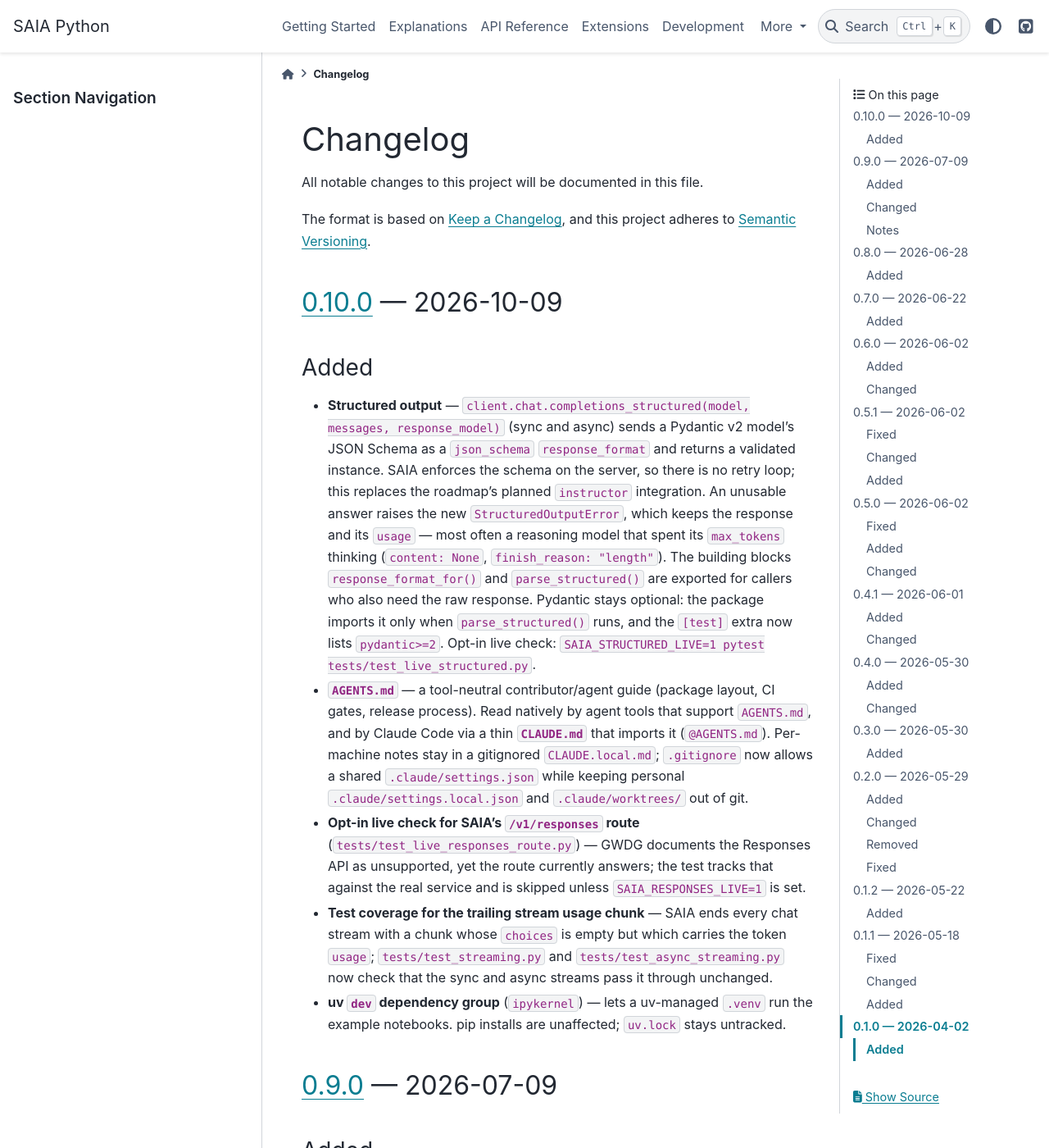
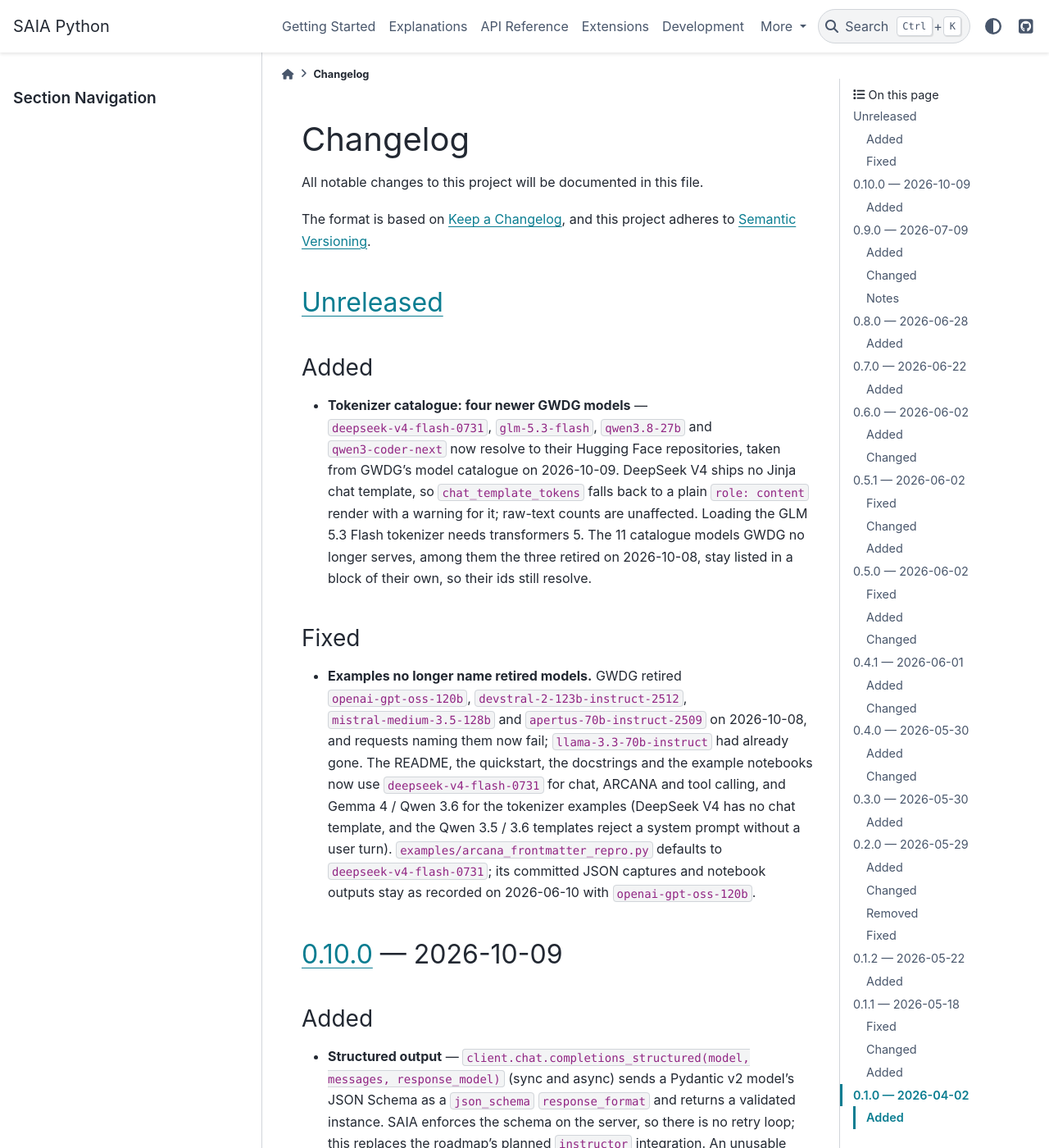
Before and after one commit to fschwar4/saia_python, a Sphinx documentation site: the page built from docs/CHANGELOG.md, in a window 1280 px wide and 1400 px high. Shown: the whole window at 82% size. Built offline with Sphinx 7.4.7 and the PyData theme 0.15.4, drawn with Linux system fonts in a browser that asks for light colours.

Commit message:
docs(changelog): note the GWDG model update under Unreleased

```diff
--- a/docs/CHANGELOG.md
+++ b/docs/CHANGELOG.md
@@ -4,6 +4,32 @@ All notable changes to this project will be documented in this file.
 
 The format is based on [Keep a Changelog](https://keepachangelog.com/en/1.1.0/),
 and this project adheres to [Semantic Versioning](https://semver.org/spec/v2.0.0.html).
+
+## [Unreleased]
+
+### Added
+
+- **Tokenizer catalogue: four newer GWDG models** — `deepseek-v4-flash-0731`,
+  `glm-5.3-flash`, `qwen3.8-27b` and `qwen3-coder-next` now resolve to their
+  Hugging Face repositories, taken from GWDG's model catalogue on 2026-10-09.
+  DeepSeek V4 ships no Jinja chat template, so `chat_template_tokens` falls back
+  to a plain `role: content` render with a warning for it; raw-text counts are
+  unaffected. Loading the GLM 5.3 Flash tokenizer needs transformers 5. The 11
+  catalogue models GWDG no longer serves, among them the three retired on
+  2026-10-08, stay listed in a block of their own, so their ids still resolve.
+
+### Fixed
+
+- **Examples no longer name retired models.** GWDG retired `openai-gpt-oss-120b`,
+  `devstral-2-123b-instruct-2512`, `mistral-medium-3.5-128b` and
+  `apertus-70b-instruct-2509` on 2026-10-08, and requests naming them now fail;
+  `llama-3.3-70b-instruct` had already gone. The README, the quickstart, the
+  docstrings and the example notebooks now use `deepseek-v4-flash-0731` for chat,
+  ARCANA and tool calling, and Gemma 4 / Qwen 3.6 for the tokenizer examples
+  (DeepSeek V4 has no chat template, and the Qwen 3.5 / 3.6 templates reject a
+  system prompt without a user turn). `examples/arcana_frontmatter_repro.py`
+  defaults to `deepseek-v4-flash-0731`; its committed JSON captures and notebook
+  outputs stay as recorded on 2026-06-10 with `openai-gpt-oss-120b`.
 
 ## [0.10.0] — 2026-10-09
 
```
